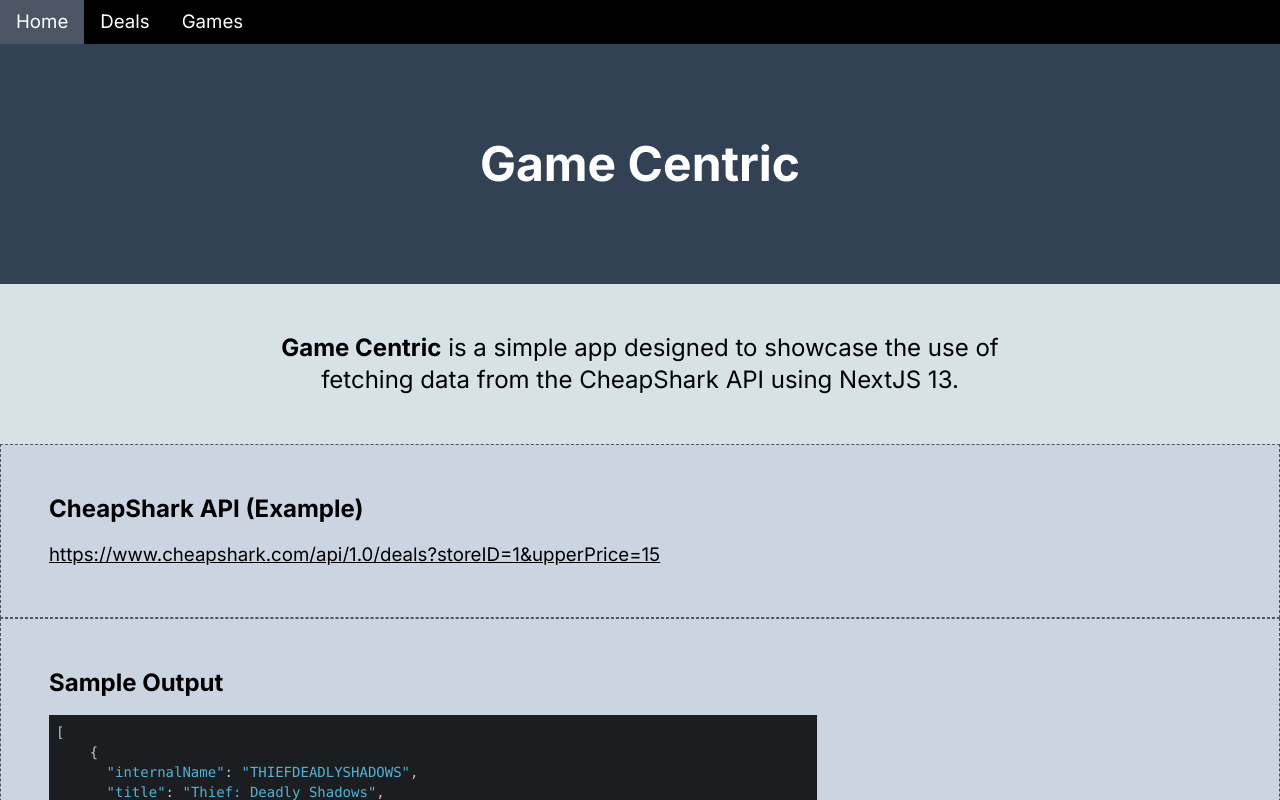
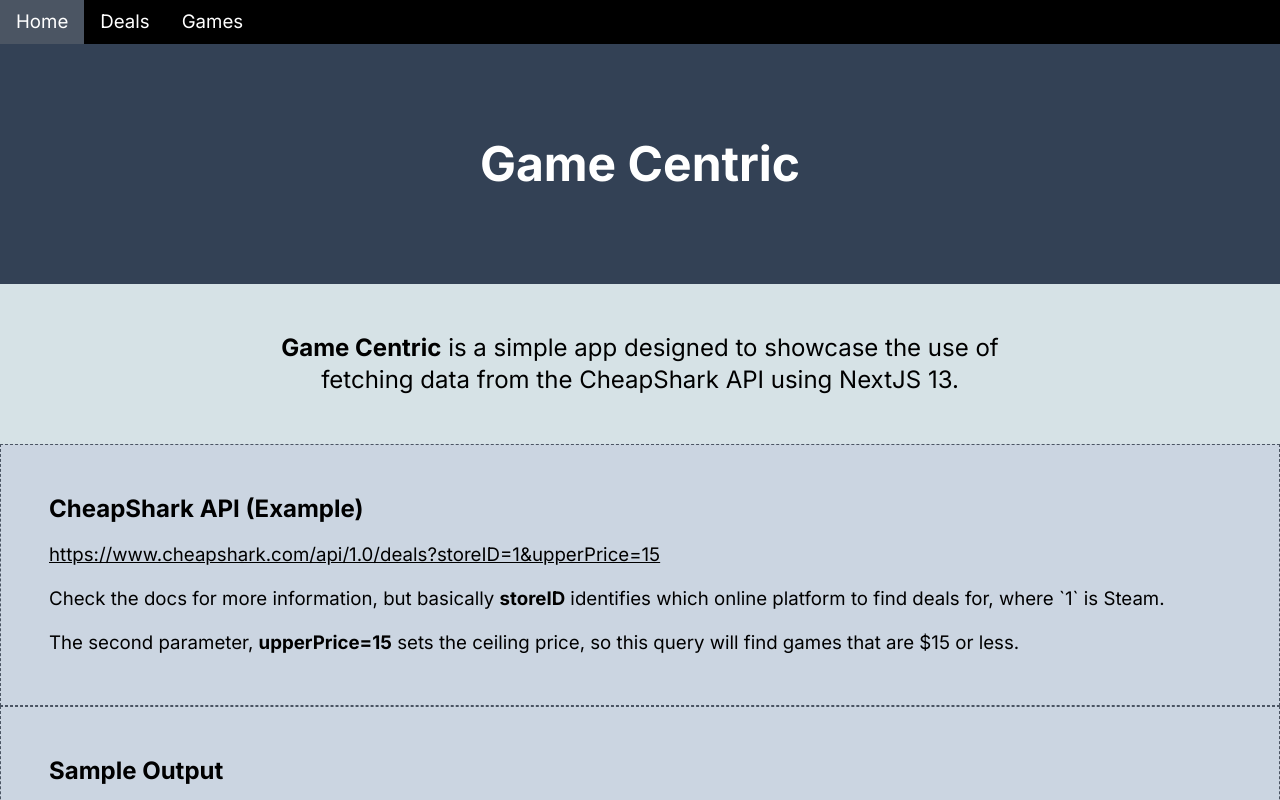
Before and after one commit to Jnxvln/game-deals-app, a Next.js app: page / in a window 1280 px wide. Shown: the top 800 px of the page. Built offline with nearby package versions, Linux system fonts and the light colour scheme.

Commit message:
Add content to landing page

```diff
--- a/app/page.tsx
+++ b/app/page.tsx
@@ -34,7 +34,11 @@
       <div className="p-12 text-center text-2xl">
         <div className="max-w-3xl m-auto">
           <strong>{appTitle}</strong> is a simple app designed to showcase the use of
-          fetching data from the CheapShark API using NextJS 13.
+          fetching data from the{" "}
+          <a href="https://apidocs.cheapshark.com/" target="_blank">
+            CheapShark API
+          </a>{" "}
+          using NextJS 13.
         </div>
       </div>
 
@@ -51,6 +55,14 @@
               https://www.cheapshark.com/api/1.0/deals?storeID=1&upperPrice=15
             </a>
           </div>
+          <div className="mt-4">
+            Check the docs for more information, but basically <strong>storeID</strong>{" "}
+            identifies which online platform to find deals for, where `1` is Steam.
+          </div>
+          <div className="mt-4">
+            The second parameter, <strong>upperPrice=15</strong> sets the ceiling price,
+            so this query will find games that are $15 or less.
+          </div>
         </div>
 
         <div className="p-12 flex-grow border border-dashed border-gray-600">
```
